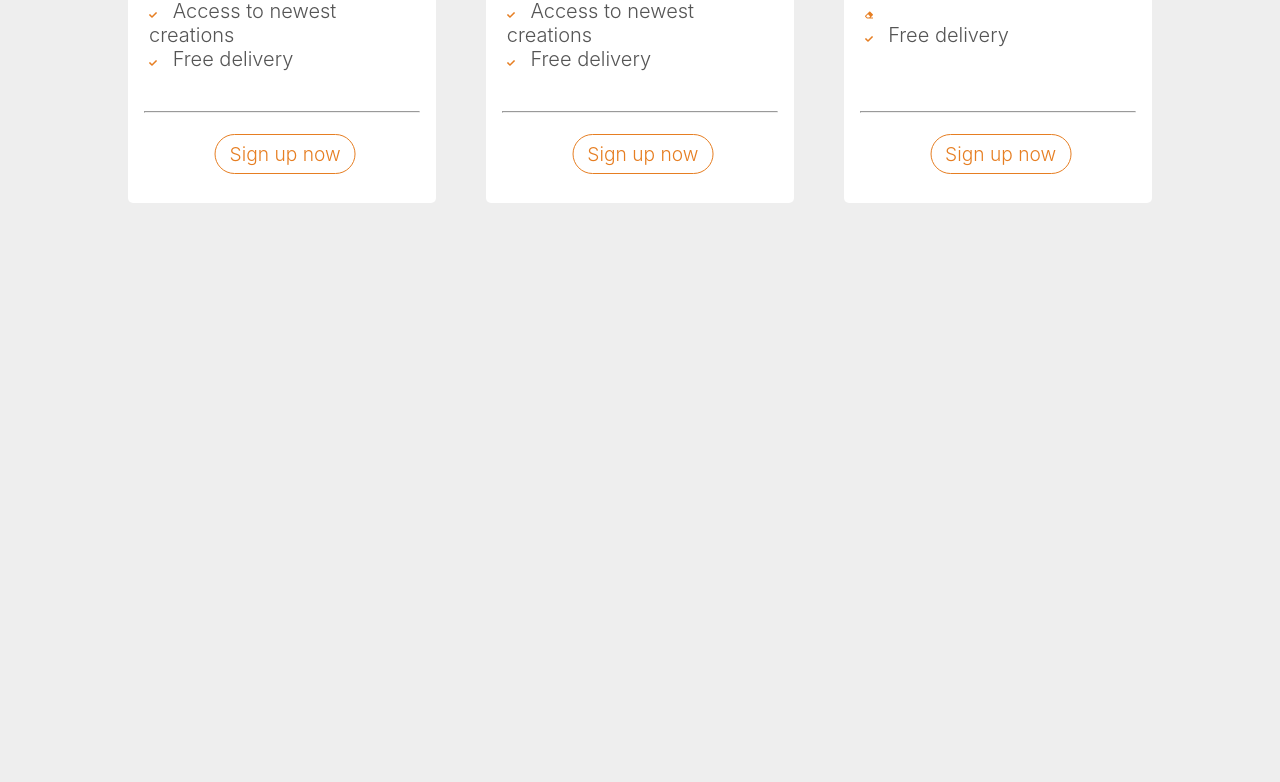
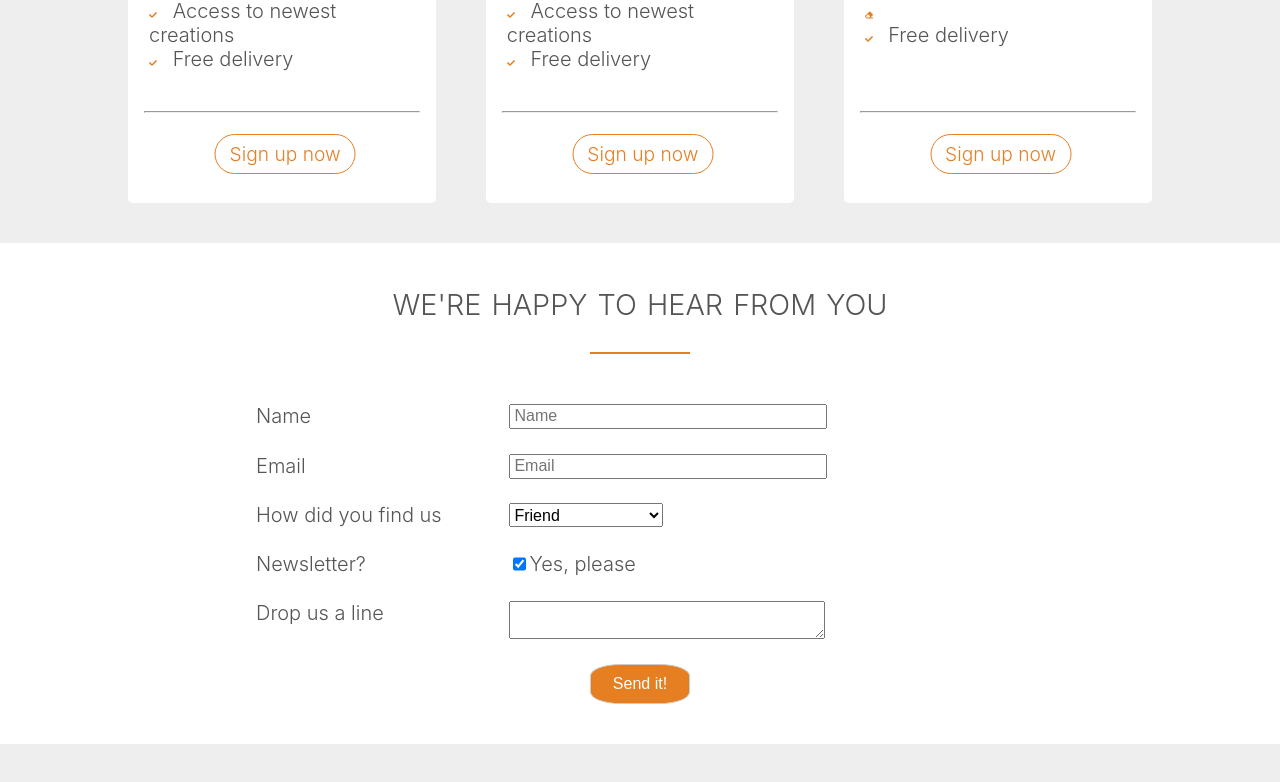
Before and after one commit to CharlesXyt/responsive-website, a React (Create React App) app: page /signup in a window 1280 px wide. Shown: the part 1166-1948 px from the top of the page. Before the commit the page ends 1409 px from the top, so only its background shows below. Built offline with nearby package versions, Linux system fonts and the light colour scheme.

Commit message:
add contact form part

```diff
--- /dev/null
+++ b/src/component/Form/Form.js
@@ -0,0 +1,82 @@
+import React from 'react'
+import styled from 'styled-components'
+
+const StyledForm = styled.form`
+    height:300px;
+    width:60%;
+    margin:auto;
+    display:flex;
+    flex-direction:column;
+    justify-content:space-between;
+    padding:20px;
+
+    div {
+        display:flex;
+        width:100%;
+        label {
+            width:33%;
+            display:block;
+        }
+
+        input::placeholder {
+            font-size:1rem;
+        }
+
+        input[type='text'],
+        input[type='email'],
+        textarea{
+            width:40%;
+            padding:3px;
+        }
+        select {
+            width:20%;
+            font-size:1rem;
+        }
+    }
+
+    button {
+        margin:0 auto;
+        width:100px;
+        padding:10px 15px;
+        font-size:1rem;
+        border:1px solid #ccc;
+        border-radius:30%;
+        background-color:#e67e22;
+        color:white;
+        transition:hover .2s ease-in;
+        &:hover{
+            background-color:#924d10;
+        }
+    }
+`
+
+export default () => (
+
+    <StyledForm action="/submit">
+        <div>
+            <label htmlFor="name">Name</label>
+            <input type="text" id="name" placeholder="Name"required/>
+        </div>
+        <div>
+            <label htmlFor="email">Email</label>
+            <input type="email"  id="email" placeholder="Email"required/>
+        </div>
+        <div>
+            <label htmlFor="howfind">How did you find us</label>
+            <select id="howfind" required>
+                <option value="friend">Friend</option>
+                <option value="school">School</option>
+                <option value="parent">Parent</option>
+            </select>
+        </div>
+        <div>
+            <label htmlFor="newsletter">Newsletter?</label>
+            <input  id="newsletter" type="checkbox" defaultChecked/>Yes, please
+        </div>
+        <div>
+            <label htmlFor="dropline">Drop us a line</label>
+            <textarea id="dropline" required/>
+        </div>
+        <button type="submit">Send it!</button>
+    </StyledForm>
+)
--- a/src/container/SignUp/SignUp.js
+++ b/src/container/SignUp/SignUp.js
@@ -1,10 +1,11 @@
 import React from 'react';
 import Header from '../../component/Header/Header'
-import {StyledSection,StyledFlexDiv} from '../HomePage/StyledHomePage'
+import {StyledSection,StyledFlexDiv,StyledSectionFull} from '../HomePage/StyledHomePage'
 import Button from '../../component/Button/LinkButton'
 import styled from 'styled-components'
 import {FontAwesomeIcon} from '@fortawesome/react-fontawesome'
 import {faCheck,faEraser} from '@fortawesome/free-solid-svg-icons'
+import Form from '../../component/Form/Form'
 
 const StyledPriceDiv = styled(StyledFlexDiv)`
     position:relative;
@@ -58,6 +59,14 @@ const StyledPriceDiv = styled(StyledFlexDiv)`
     }
 
 `
+const StyledFormSection = styled(StyledSectionFull)`
+    background-color:white;
+    padding-top:20px;
+    padding-bottom:20px;
+
+`
+
+
 
 const signUp = () => {
 
@@ -120,6 +129,10 @@ const signUp = () => {
                     </div>
                 </StyledPriceDiv>
             </StyledSection>
+            <StyledFormSection>
+                <h2>We're happy to hear from you</h2>
+                <Form/>
+            </StyledFormSection>
         </React.Fragment>
     )
 }
```
